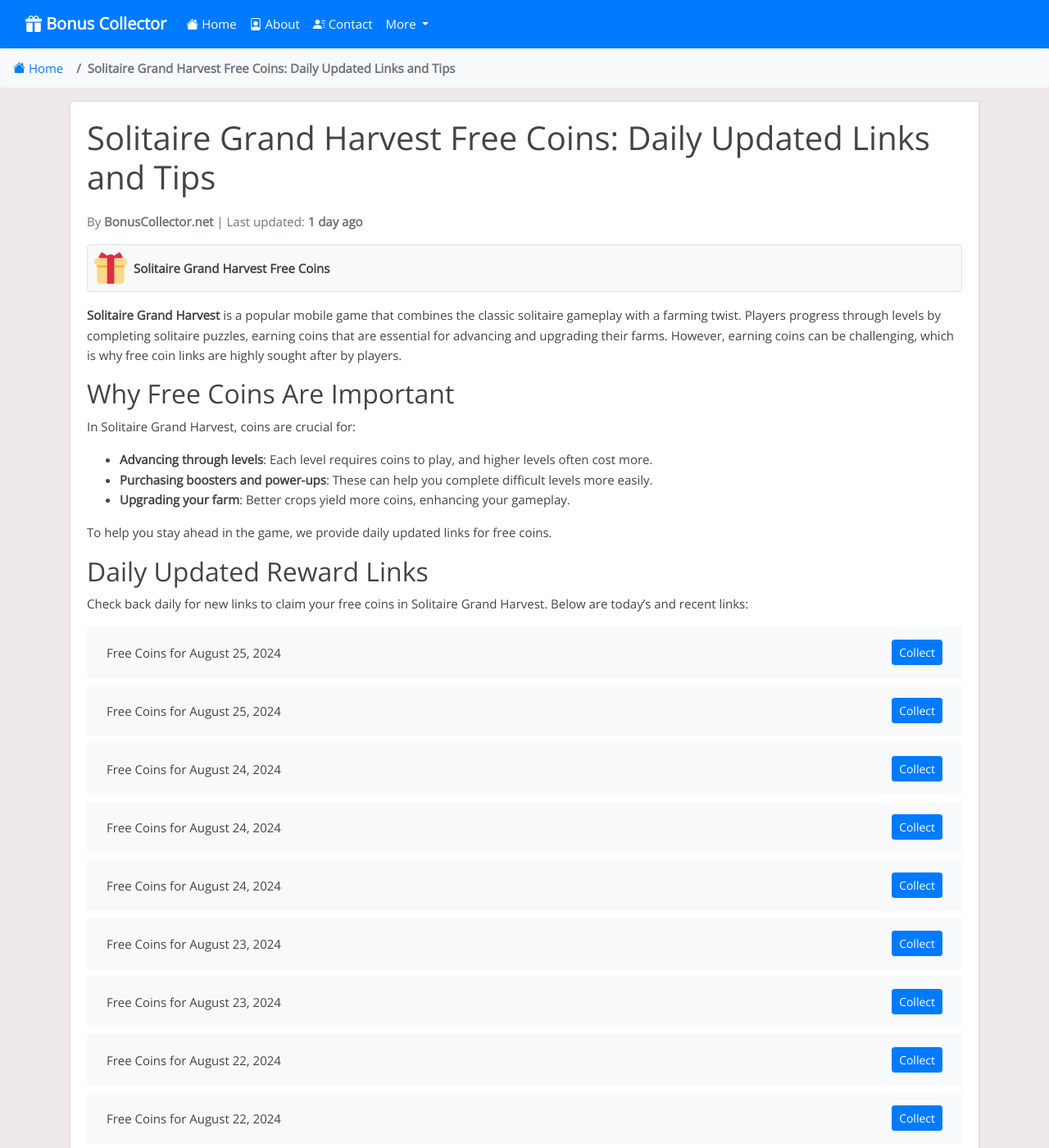
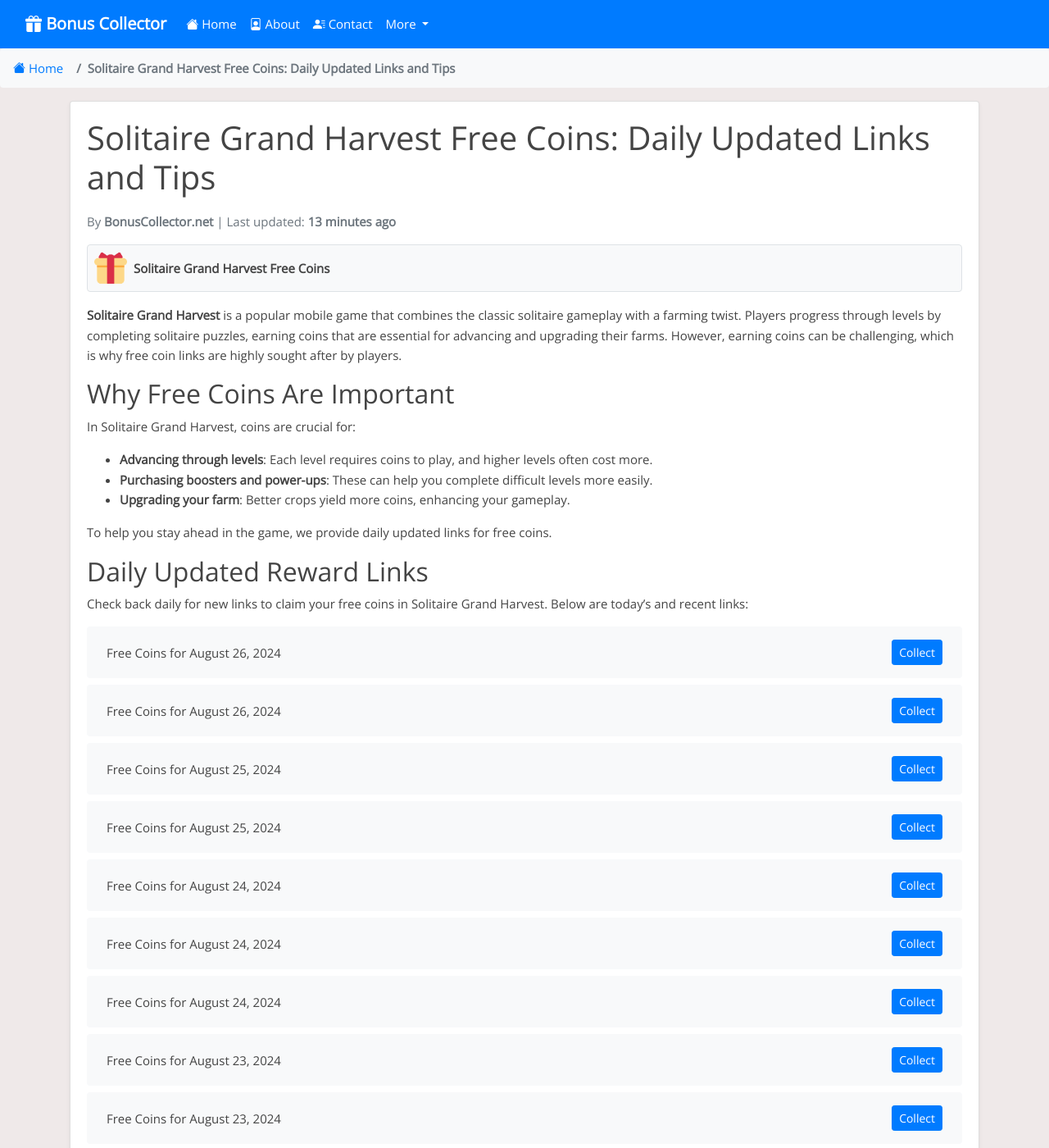
Before and after one commit to Prollad99/bs-net, a Jekyll site: the page built from _posts/2024-08-07-solitaire-grand-harvest.md, in a window 1280 px wide and 1400 px high. Shown: the whole window at 82% size. Built offline with Jekyll 4.4.1, drawn with Linux system fonts in a browser that asks for light colours; nearby versions of some CDN libraries; comment, search, counter and statistics services are not loaded; some of the changed text lies outside the part shown.

Commit message:
Update solitaire-grand-harvest reward links and last modified date

```diff
--- a/_data/include_files.yml
+++ b/_data/include_files.yml
@@ -77,7 +77,7 @@
   last_modified: 2024-08-26 04:25:36
 
 solitaire-grand-harvest.html:
-  last_modified: 2024-08-25 12:37:20
+  last_modified: 2024-08-26 12:40:04
 
 gold-fish-slots.html:
   last_modified: 2024-08-26 05:20:09
--- a/_includes/solitaire-grand-harvest.html
+++ b/_includes/solitaire-grand-harvest.html
@@ -1,4 +1,12 @@
 <ul class="list-group mt-3 mb-4">
+  <li class="list-group-item d-flex justify-content-between align-items-center">
+    <span>Free Coins for August 26, 2024</span>
+    <a href="https://grandharvest.onelink.me/CT7t/2shbfcxx" class="btn btn-primary btn-sm">Collect</a>
+  </li>
+  <li class="list-group-item d-flex justify-content-between align-items-center">
+    <span>Free Coins for August 26, 2024</span>
+    <a href="http://grandharvest.onelink.me/CT7t/45dwof8c" class="btn btn-primary btn-sm">Collect</a>
+  </li>
   <li class="list-group-item d-flex justify-content-between align-items-center">
     <span>Free Coins for August 25, 2024</span>
     <a href="http://grandharvest.onelink.me/CT7t/t9b5uktd" class="btn btn-primary btn-sm">Collect</a>
@@ -391,12 +399,4 @@
     <span>Free Coins for August 7, 2024</span>
     <a href="https://grandharvest.onelink.me/CT7t/u4zded7" class="btn btn-primary btn-sm">Collect</a>
   </li>
-  <li class="list-group-item d-flex justify-content-between align-items-center">
-    <span>Free Coins for August 7, 2024</span>
-    <a href="https://grandharvest.onelink.me/CT7t/u1oxvxr8" class="btn btn-primary btn-sm">Collect</a>
-  </li>
-  <li class="list-group-item d-flex justify-content-between align-items-center">
-    <span>Free Coins for August 7, 2024</span>
-    <a href="https://grandharvest.onelink.me/CT7t/6bzqn3mo" class="btn btn-primary btn-sm">Collect</a>
-  </li>
 </ul>
```
Also changed, not shown: links-json/solitaire-grand-harvest.json (+8 -8 lines).
